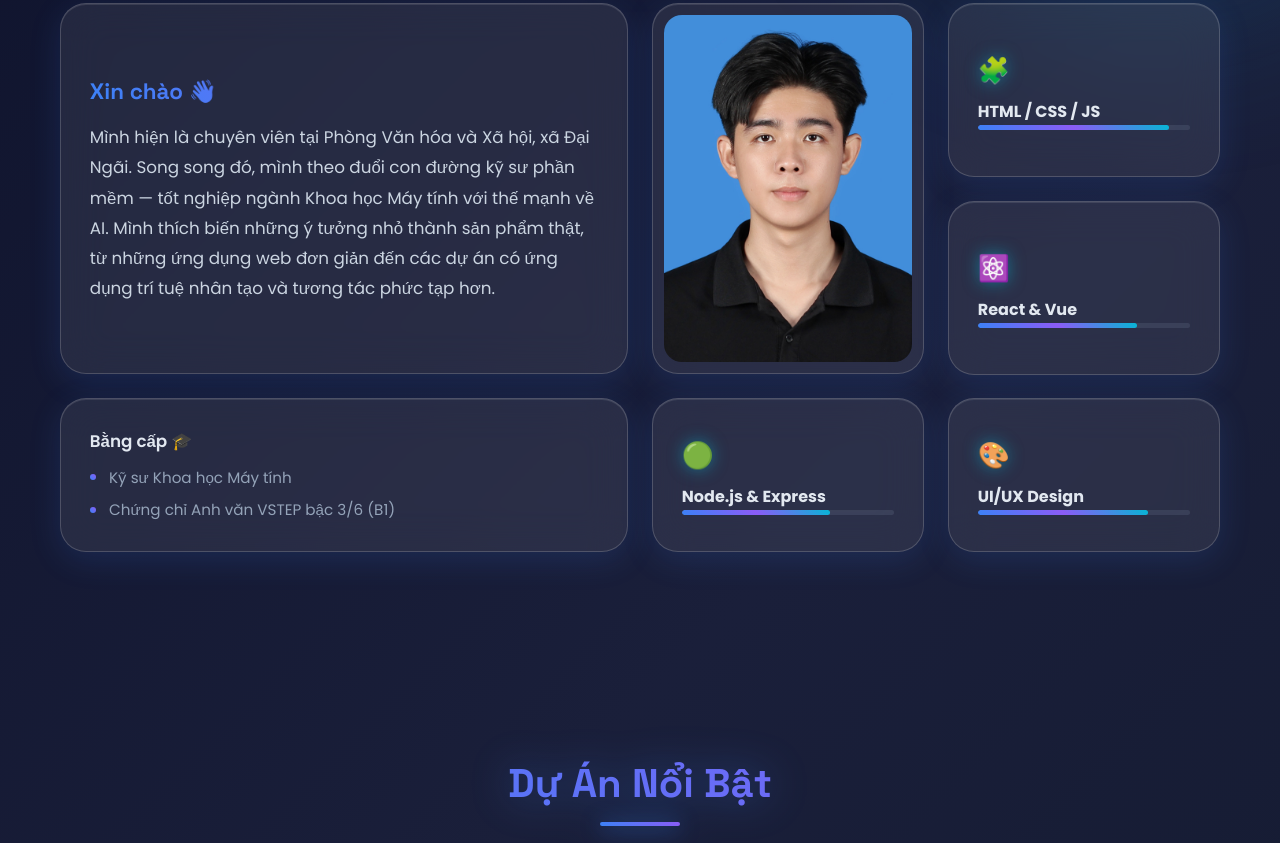
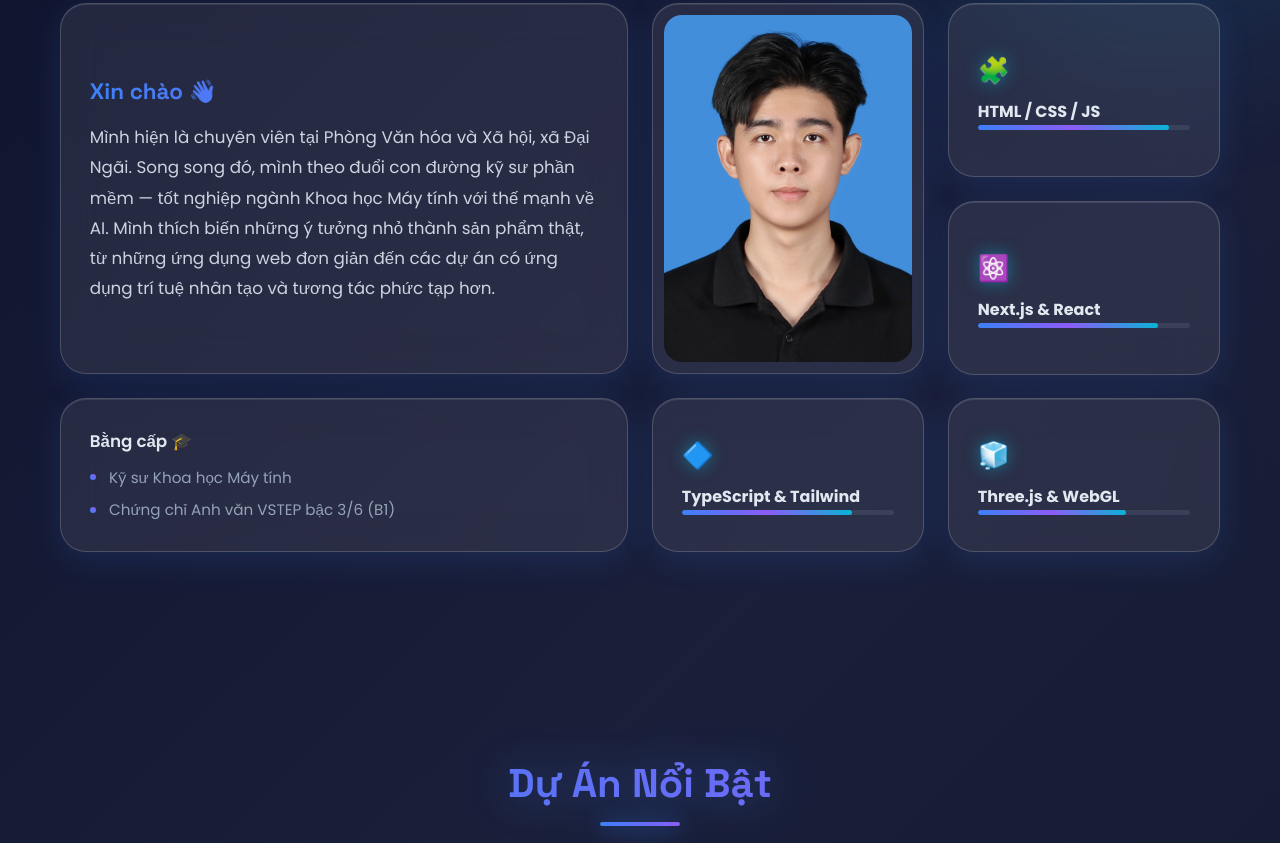
Before and after one commit to NguyenKhoa144/Portfolio_25, a website: page index.html in a window 1280 px wide. Shown: the part 1009-1852 px from the top of the page. Drawn offline with nearby package versions, Linux system fonts and the light colour scheme; animation ran at ten frames a second.

Commit message:
Update skills to reflect actual stack used in real projects

```diff
--- a/index.html
+++ b/index.html
@@ -103,8 +103,8 @@
         </div>
         <div class="bento-cell bento-skill-2 tilt-card">
           <span class="bento-skill-icon">⚛️</span>
-          <h4>React &amp; Vue</h4>
-          <span class="skill-level" style="--level:75%"></span>
+          <h4>Next.js &amp; React</h4>
+          <span class="skill-level" style="--level:85%"></span>
         </div>
         <div class="bento-cell bento-note tilt-card">
           <h4 data-vi="Bằng cấp 🎓" data-en="Certifications 🎓">Bằng cấp 🎓</h4>
@@ -114,14 +114,14 @@
           </ul>
         </div>
         <div class="bento-cell bento-skill-3 tilt-card">
-          <span class="bento-skill-icon">🟢</span>
-          <h4>Node.js &amp; Express</h4>
-          <span class="skill-level" style="--level:70%"></span>
+          <span class="bento-skill-icon">🔷</span>
+          <h4>TypeScript &amp; Tailwind</h4>
+          <span class="skill-level" style="--level:80%"></span>
         </div>
         <div class="bento-cell bento-skill-4 tilt-card">
-          <span class="bento-skill-icon">🎨</span>
-          <h4>UI/UX Design</h4>
-          <span class="skill-level" style="--level:80%"></span>
+          <span class="bento-skill-icon">🧊</span>
+          <h4>Three.js &amp; WebGL</h4>
+          <span class="skill-level" style="--level:70%"></span>
         </div>
       </div>
     </div>
```
